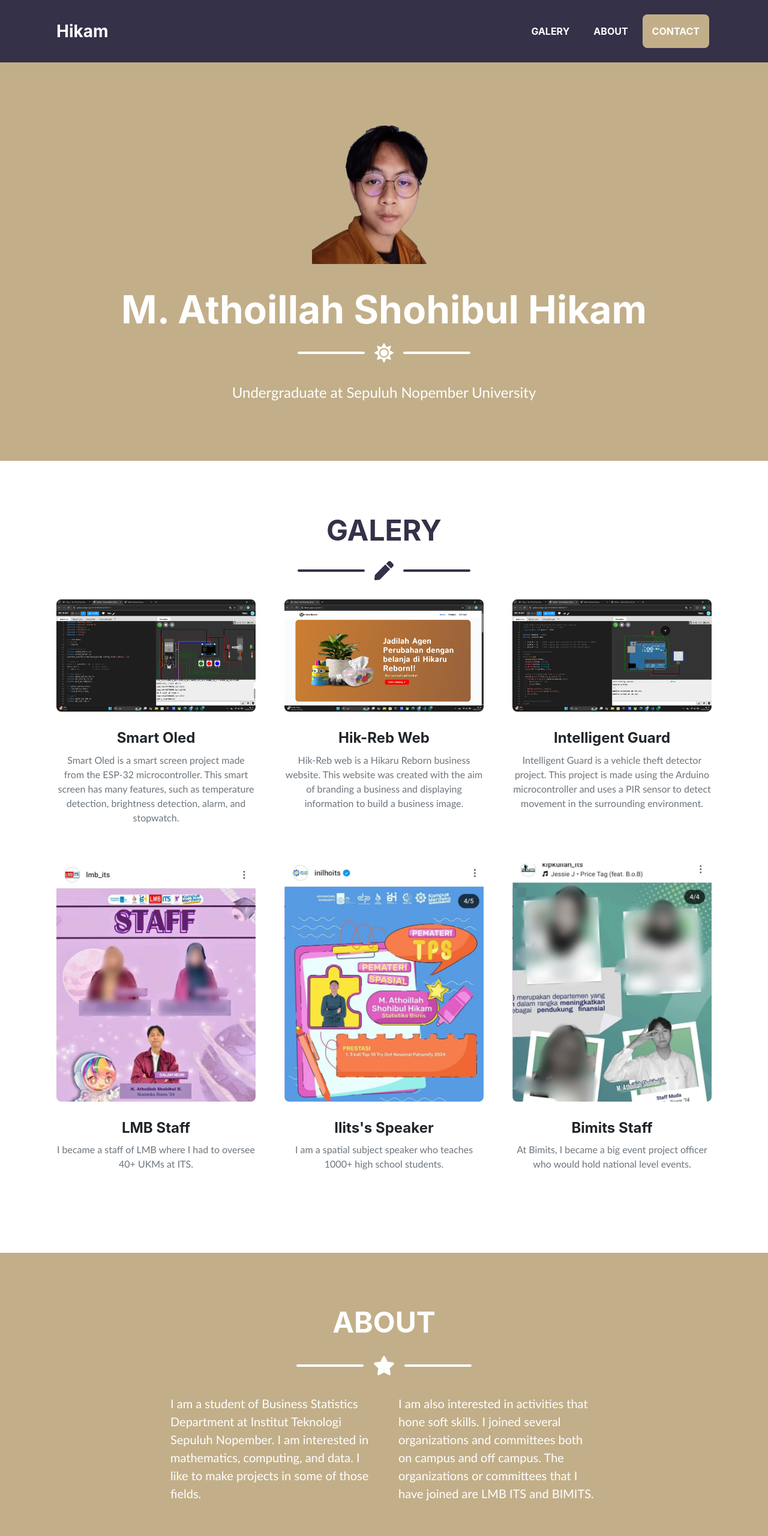
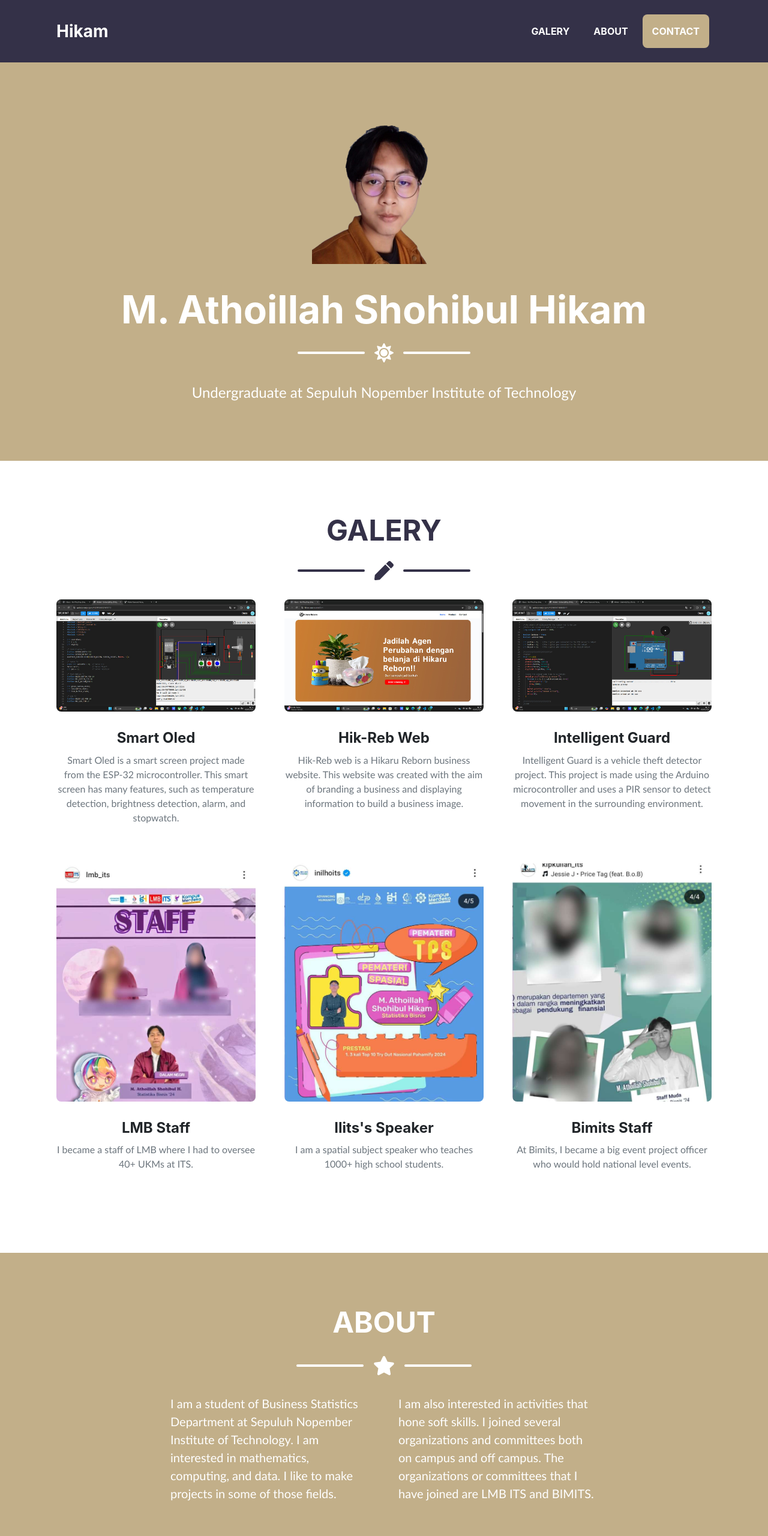
Before and after one commit to shohibulhikam/Website-Personal, a plain HTML site: page index.html in a window 1280 px wide. Shown: the top 2560 px of the page at 60% size. Drawn offline with nearby package versions, Linux system fonts and the light colour scheme; a web font is replaced by a local one.

Commit message:
Update index.html

```diff
--- a/index.html
+++ b/index.html
@@ -38,7 +38,7 @@
                     <div class="divider-custom-line"></div>
                 </div>
                 <!-- Masthead Subheading-->
-                <p class="pre-wrap masthead-subheading font-weight-light mb-0">Undergraduate at Sepuluh Nopember University</p>
+                <p class="pre-wrap masthead-subheading font-weight-light mb-0">Undergraduate at Sepuluh Nopember Institute of Technology</p>
             </div>
         </header>
         <section class="page-section portfolio" id="portfolio">
@@ -145,7 +145,7 @@
                 <!-- About Section Content-->
                 <div class="row">
                     <div class="col-lg-4 ml-auto">
-                        <p class="pre-wrap lead">I am a student of Business Statistics Department at Institut Teknologi Sepuluh Nopember. I am interested in mathematics, computing, and data. I like to make projects in some of those fields.</p>
+                        <p class="pre-wrap lead">I am a student of Business Statistics Department at Sepuluh Nopember Institute of Technology. I am interested in mathematics, computing, and data. I like to make projects in some of those fields.</p>
                     </div>
                     <div class="col-lg-4 mr-auto">
                         <p class="pre-wrap lead">I am also interested in activities that hone soft skills. I joined several organizations and committees both on campus and off campus. The organizations or committees that I have joined are LMB ITS and BIMITS. </p>
```
